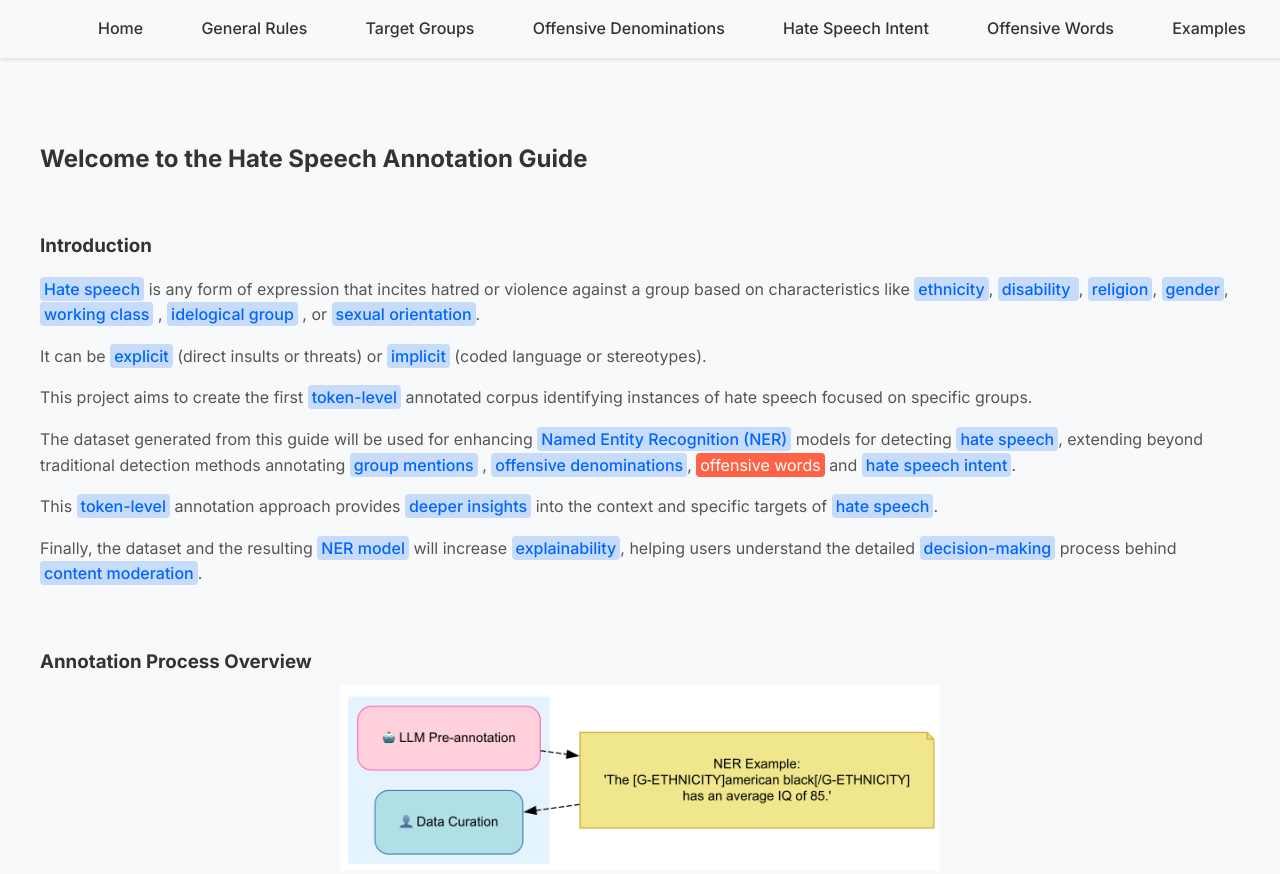
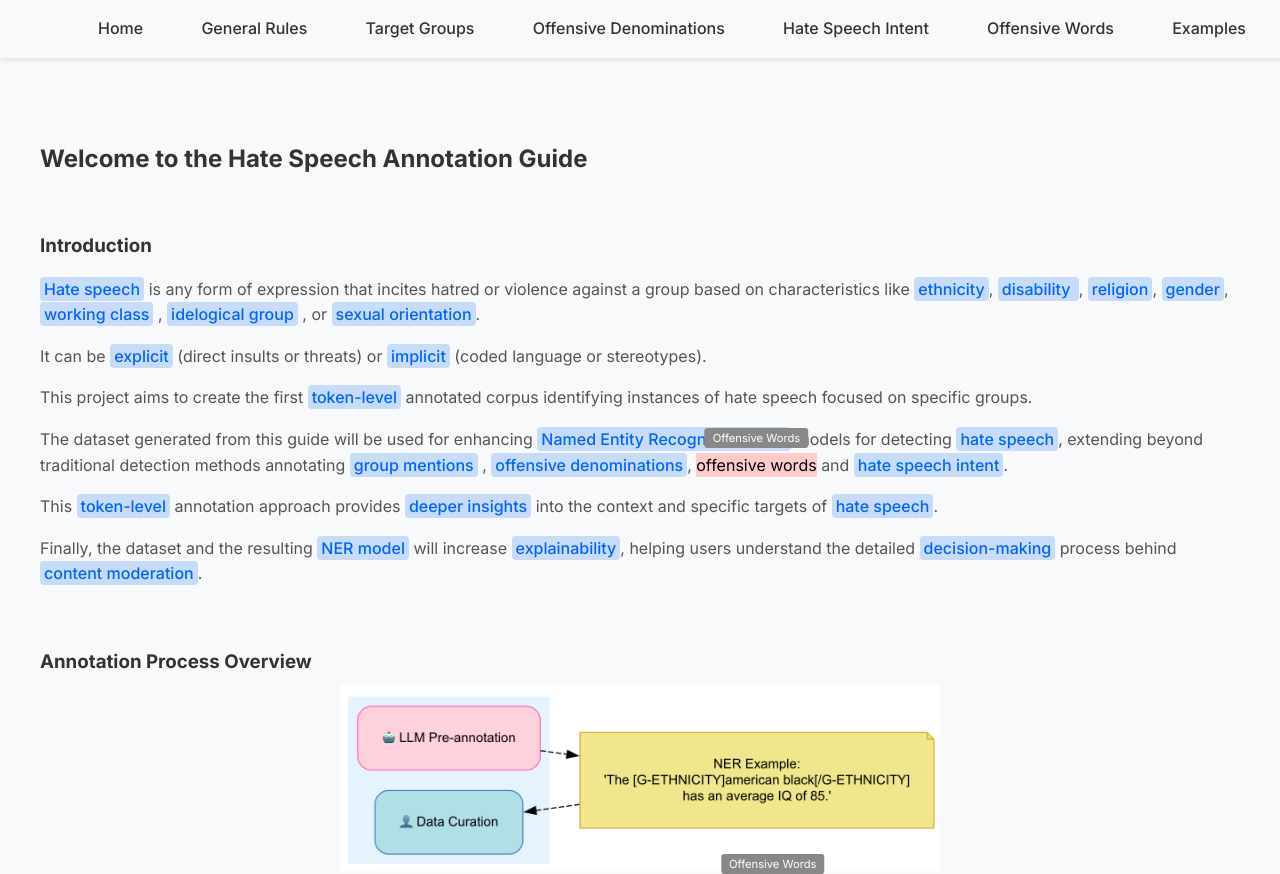
Before and after one commit to afcarvallo/hate-speech-annotation, a plain HTML site: page index.html in a window 1280 px wide. Shown: the top 874 px of the page. Drawn offline with Linux system fonts and the light colour scheme.

Commit message:
tags style

```diff
--- a/index.html
+++ b/index.html
@@ -267,6 +267,34 @@
             border-radius: 4px;
         }
 
+        .hate-annotation {
+  background-color: var(--bg-color, #FFCCCC); /* Dynamically changeable background color */
+  color: black; /* Text color */
+  position: relative; /* Necessary for absolute positioning of the label */
+  display: inline-block; /* Maintains inline flow while allowing width control */
+  line-height: 1.5; /* Enhances line height for visibility */
+}
+
+.hate-annotation::after {
+  content: attr(data-label); /* Dynamic text from data-label attribute */
+  color: white; /* Label text color */
+  font-size: 0.7em; /* Smaller font size for the label */
+  position: absolute; /* Absolute positioning relative to the parent */
+  left: 50%; /* Horizontal centering start point */
+  transform: translateX(-50%); /* Shifts the label back by half its own width to center it */
+  top: -25px; /* Vertical positioning above the text */
+  padding: 2px 8px; /* Padding around the label */
+  background: #888888; /* Grey background for the label */
+  border-radius: 3px; /* Rounded corners for aesthetic */
+  white-space: nowrap; /* Ensures label text stays on one line */
+  visibility: visible; /* Always visible */
+  opacity: 1;
+  box-sizing: border-box; /* Includes padding in width calculations */
+  overflow: visible; /* Ensures label is not clipped */
+  display: block; /* Block display to facilitate width calculation */
+  min-width: 50px; /* Minimum width for readability */
+}
+
     </style>
 
 </head>
@@ -296,7 +324,7 @@
             <p> <span class="highlight">Hate speech</span> is any form of expression that incites hatred or violence against a group based on characteristics like <span class="highlight">ethnicity</span>, <span class="highlight">disability </span> , <span class="highlight">religion</span>, <span class="highlight">gender</span>, <span class="highlight">working class</span> , <span class="highlight">idelogical group</span> , or <span class="highlight">sexual orientation</span>. </p>
             <p> It can be <span class="highlight">explicit</span> (direct insults or threats) or <span class="highlight">implicit</span> (coded language or stereotypes). </p>
             <p> This project aims to create the first <span class="highlight">token-level</span> annotated corpus identifying instances of hate speech focused on specific groups.</p>
-            <p> The dataset generated from this guide will be used for enhancing <span class="highlight">Named Entity Recognition (NER)</span> models for detecting <span class="highlight">hate speech</span>, extending beyond traditional detection methods annotating <span class="highlight">group mentions</span> , <span class="highlight">offensive denominations</span>, <span class="highlight-offensive">offensive words</span> and <span class="highlight">hate speech intent</span>.</p>
+            <p> The dataset generated from this guide will be used for enhancing <span class="highlight">Named Entity Recognition (NER)</span> models for detecting <span class="highlight">hate speech</span>, extending beyond traditional detection methods annotating <span class="highlight">group mentions</span> , <span class="highlight">offensive denominations</span>, <span class="hate-annotation" data-label="Offensive Words" style="--bg-color: #FFCCCC">offensive words</span> and <span class="highlight">hate speech intent</span>.</p>
             <p> This <span class="highlight">token-level</span> annotation approach provides <span class="highlight">deeper insights</span> into the context and specific targets of <span class="highlight">hate speech</span>. </p>
             <p> Finally, the dataset and the resulting <span class="highlight">NER model</span> will increase <span class="highlight">explainability</span>, helping users understand the detailed <span class="highlight">decision-making</span> process behind <span class="highlight">content moderation</span>.</p>
             <br>
@@ -309,7 +337,7 @@
             <img src="images/curation_process.png" style="width: 50%;">
             </div>
 
-            <li><strong>LLM Pre-annotation:</strong> Data is pre-processed using a Language Model (LLM) to <span class="highlight-offensive">highlight potential hate speech</span> in a text.<br></li>
+            <li><strong>LLM Pre-annotation:</strong> Data is pre-processed using a Language Model (LLM) to <span class="hate-annotation" data-label="Offensive Words" style="--bg-color: #FFCCCC">highlight potential hate speech</span> in a text.<br></li>
             <li> <strong>Data curation:</strong> Your role will consist of reviewing <span class="highlight">text span annotations</span> made by the LLM.<br> </li>
 
             <br>
@@ -578,15 +606,11 @@
 
                     <!-- List of offensive word examples -->
                     <ul class="offensive-word-list">
-                        <li>"You're such an <span class="highlight-offensive">idiot</span>!"</li>
-                        <li>"I'll <span class="highlight-offensive">kill</span> you if you come near me."</li>
-                        <li>"That guy is a complete <span class="highlight-offensive">moron</span>."</li>
-                        <li>"Someone should <span class="highlight-offensive">punch</span> him in the face."</li>
-                        <li>"Go back to where you came from, <span class="highlight-offensive">slur</span>."</li>
-                        <li>"You're nothing but a <span class="highlight-offensive">loser</span>."</li>
-                        <li>"I hope you <span class="highlight-offensive">die</span> in a fire."</li>
+                        <li>"You're such an <span class="hate-annotation" data-label="Offensive Words" style="--bg-color: #FFCCCC">idiot</span>"</li> <br>
+                        <li>"That guy is a complete <span class="hate-annotation" data-label="Offensive Words" style="--bg-color: #FFCCCC">moron</span>."</li> <br>
+                        <li>"Go back to where you came from, <span class="hate-annotation" data-label="Offensive Words" style="--bg-color: #FFCCCC">slur</span>."</li> <br>
+                        <li>"You're nothing but a <span class="hate-annotation" data-label="Offensive Words" style="--bg-color: #FFCCCC">loser</span>."</li> <br>
                     </ul>
-
                 </div>
             </section>
 
@@ -600,8 +624,8 @@
                 <div class="box">
                     <h3>Example 1 - Offensive Denominations</h3>
                     <p>
-                        Sentence: "You're such a <span class="highlight-offensive">moron</span>! <br>
-                        Annotation: The word "<span class="highlight-offensive">moron</span>" is tagged as an offensive word.
+                        Sentence: "You're such a <span class="hate-annotation" data-label="Offensive Words" style="--bg-color: #FFCCCC">moron</span>! <br>
+                        Annotation: The word "<span class="hate-annotation" data-label="Offensive Words" style="--bg-color: #FFCCCC">moron</span>" is tagged as an offensive word.
                     </p>
                 </div>
 
```
